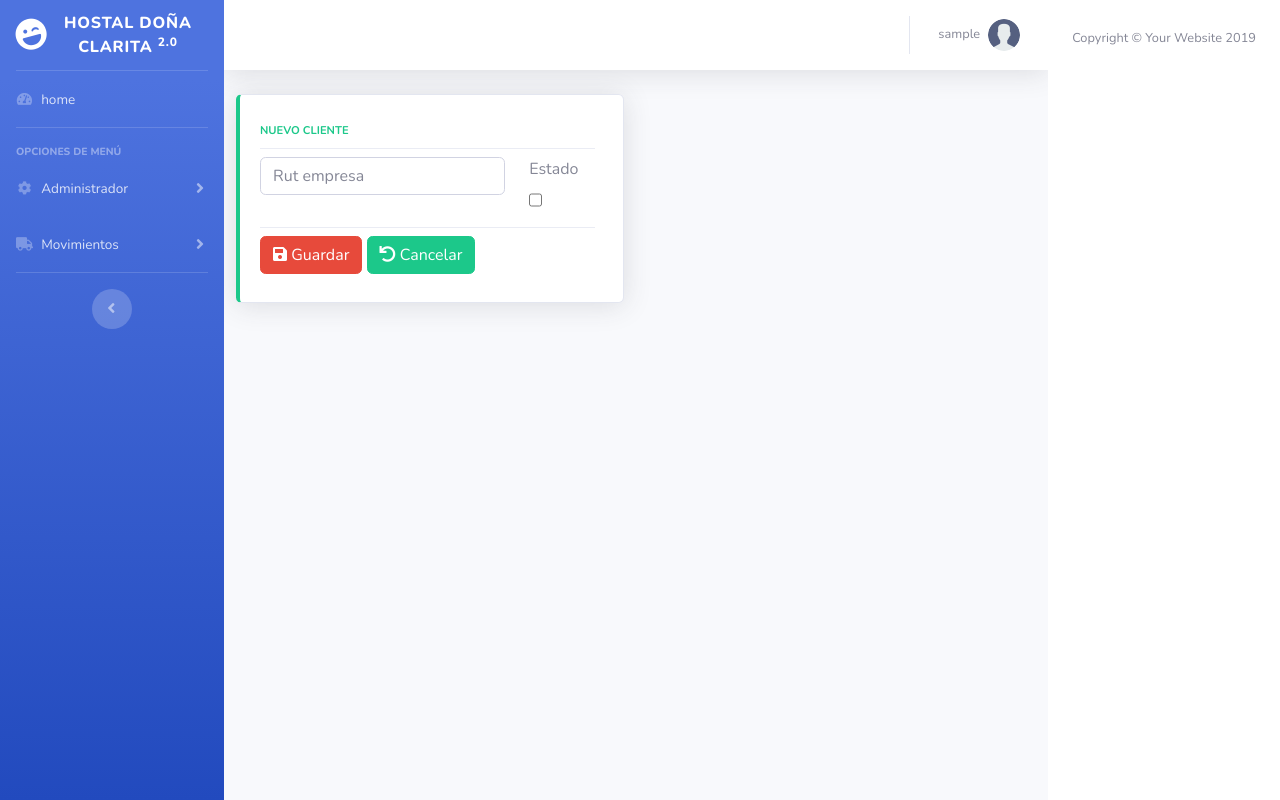
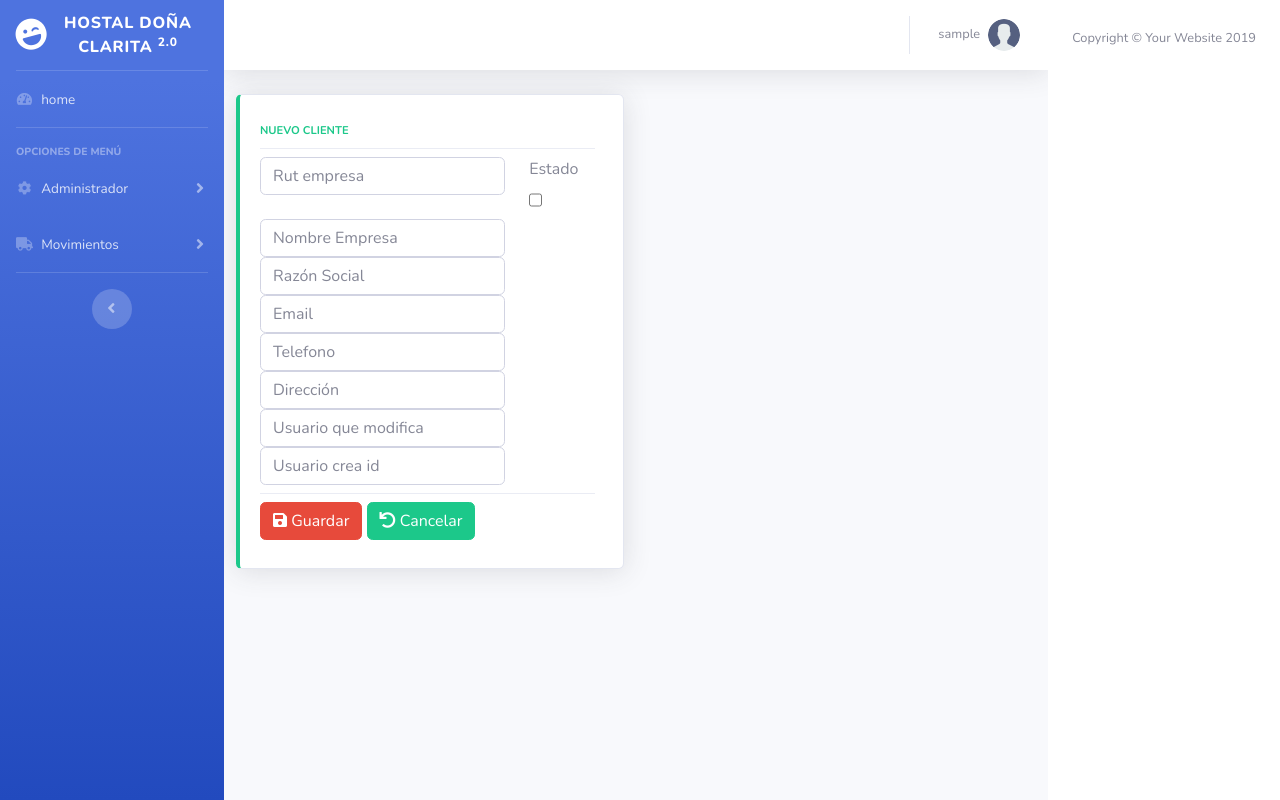
Before and after one commit to dcdarck/Hostal-donia-clarita, a Django app: page /cliente/clientes/nuevo in a window 1280 px wide. Run offline with Django 4.2, Linux system fonts and the light colour scheme; the visitor is signed in with stand-in values (Sample User, id 1); some libraries are stand-ins or nearby versions.

Commit message:
breve avance 	modified:   cliente/forms.py 	modified:   cliente/models.py

```diff
--- a/cliente/forms.py
+++ b/cliente/forms.py
@@ -10,7 +10,7 @@ class ClienteForm(forms.ModelForm):
         #labels = {'descripcion': "Descripción de la categoría", "estado": "Estado"}
         #widget = {'descripcion': forms.TextInput}
 
-    #def __init__(self, *args, **kwargs):
-    #    super().__init__(*args, **kwargs)
-    #    for field in iter(self.fields):
-    #        self.fields[field].widget.attrs.update({'class': 'form-control'})
+    def __init__(self, *args, **kwargs):
+        super().__init__(*args, **kwargs)
+        for field in iter(self.fields):
+            self.fields[field].widget.attrs.update({'class': 'form-control'})
--- a/cliente/models.py
+++ b/cliente/models.py
@@ -11,14 +11,14 @@ class Cliente(ClaseModelo):
     telefono = models.CharField(max_length=45)
     direccion = models.CharField(max_length=200)
 
-    #def __str__(self):
-    #    return '{}'.format(self.descripcion)
-#
-    #def guardar(self):
-    #    self.descripcion = self.descripcion.upper()
-#
-    #    super(Cliente, self).guardar()
-#
+    def __str__(self):
+        return '{}'.format(self.nombre_empresa)
+
+    def guardar(self):
+        self.nombre_empresa = self.nombre_empresa.upper()
+
+        super(Cliente, self).guardar()
+
     class Meta:
         verbose_name_plural = "Clientes"
         db_table = 'CLIENTE'
--- a/cliente/templates/eliminarCatalogo.html
+++ b/cliente/templates/eliminarCliente.html
@@ -7,7 +7,7 @@
       <div class="card-body">
         <div class="row no-gutters align-items-center">
           <div class="col mr-2">
-            <div class="text-xs font-weight-bold text-success text-uppercase mb-1">¿Eliminar {{ obj.descripcion }}?</div>
+            <div class="text-xs font-weight-bold text-success text-uppercase mb-1">¿Eliminar {{ obj.nombre_empresa }}?</div>
             <div class="d-flex">
               <button type="submit" class="btn btn-danger mr-2">Eliminar</button>
               <a href="{{ request.META.HTTP_REFERER }}" class="btn btn-success">Cancelar</a>
--- a/cliente/templates/formCliente.html
+++ b/cliente/templates/formCliente.html
@@ -11,7 +11,7 @@
       <div class="card-body">
         <div class="row no-gutters align-items-center">
           <div class="col mr-2">
-            <div class="text-xs font-weight-bold text-success text-uppercase mb-1">{% if Cliente %} Editar {% else %} Nuevo {% endif %} Cliente</div>
+            <div class="text-xs font-weight-bold text-success text-uppercase mb-1">{% if cliente %} Editar {% else %} Nuevo {% endif %} Cliente</div>
             <div class="dropdown-divider"></div>
             <div class="row">
               <div class="col-9">
@@ -25,7 +25,43 @@
                   <input type="checkbox" name="estado" class="form-control" id="estado" {% if Cliente.estado %} checked {% endif %}>
                 </div>
               </div>
+              <div class="col-9">
+                <div class="input-group">
+                  <input type="text" name="nombre_empresa" maxlength="100" id="nombre_empresa" class="form-control" placeholder="Nombre Empresa" value="{% if Cliente %} {{ Cliente.nombre_empresa }} {% endif %}" required>
+                </div>
+              </div>
+              <div class="col-9">
+                <div class="input-group">
+                  <input type="text" name="razon_social" maxlength="100" id="razon_social" class="form-control" placeholder="Razón Social" value="{% if Cliente %} {{ Cliente.razon_social }} {% endif %}" required>
+                </div>
+              </div>
+              <div class="col-9">
+                <div class="input-group">
+                  <input type="text" name="email" maxlength="100" id="email" class="form-control" placeholder="Email" value="{% if Cliente %} {{ Cliente.email }} {% endif %}" required>
+                </div>
+              </div>
+              <div class="col-9">
+                <div class="input-group">
+                  <input type="text" name="telefono" maxlength="100" id="telefono" class="form-control" placeholder="Telefono" value="{% if Cliente %} {{ Cliente.telefono }} {% endif %}" required>
+                </div>
+              </div>
+              <div class="col-9">
+                <div class="input-group">
+                  <input type="text" name="direccion" maxlength="100" id="direccion" class="form-control" placeholder="Dirección" value="{% if Cliente %} {{ Cliente.direccion }} {% endif %}" required>
+                </div>
+              </div>
+              <div class="col-9">
+                <div class="input-group">
+                  <input type="text" name="usuarioModifica" maxlength="100" id="usuarioModifica" class="form-control" placeholder="Usuario que modifica" value="{% if Cliente %} {{ Cliente.usuarioModifica }} {% endif %}" required>
+                </div>
+              </div>
+              <div class="col-9">
+                <div class="input-group">
+                  <input type="text" name="usuarioCrea_id" maxlength="100" id="usuarioCrea_id" class="form-control" placeholder="Usuario crea id" value="{% if Cliente %} {{ Cliente.usuarioCrea_id }} {% endif %}" required>
+                </div>
+              </div>
             </div>
+
             <div class="dropdown-divider"></div>
             <div class="row">
               <div class="col">
--- a/cliente/views.py
+++ b/cliente/views.py
@@ -25,10 +25,6 @@ class editarCliente(SuccessMessageMixin, SinPrivilegios, generic.UpdateView):
     success_message = "La categoría ha sido actualizada correctamente"
     permission_required = "cliente.change_cliente"
 
-    def form_valid(self, form):
-        form.instance.usuarioModifica = self.request.user.id
-
-        return super().form_valid(form)
 
 
 class eliminarCliente(SuccessMessageMixin, SinPrivilegios, generic.DeleteView):
@@ -36,7 +32,7 @@ class eliminarCliente(SuccessMessageMixin, SinPrivilegios, generic.DeleteView):
     template_name = 'eliminarCliente.html'
     context_object_name = 'obj'
     success_url = reverse_lazy("cliente:listaClientes")
-    success_message = "El Cliente ha sido eliminado correctamente"
+    success_message = "El cliente ha sido eliminado correctamente"
     permission_required = "cliente.delete_cliente"
 
 class nuevoCliente(SuccessMessageMixin, SinPrivilegios, generic.CreateView):
@@ -48,7 +44,7 @@ class nuevoCliente(SuccessMessageMixin, SinPrivilegios, generic.CreateView):
     success_message = "El cliente se ha creado correctamente"
     permission_required = "cliente.add_cliente"
 
-    def form_valid(self, form):
-        form.instance.usuarioCrea = self.request.user
-
-        return super().form_valid(form)
+    #def form_valid(self, form):
+    #    form.instance.usuarioCrea = self.request.user
+#
+    #    return super().form_valid(form)
```
